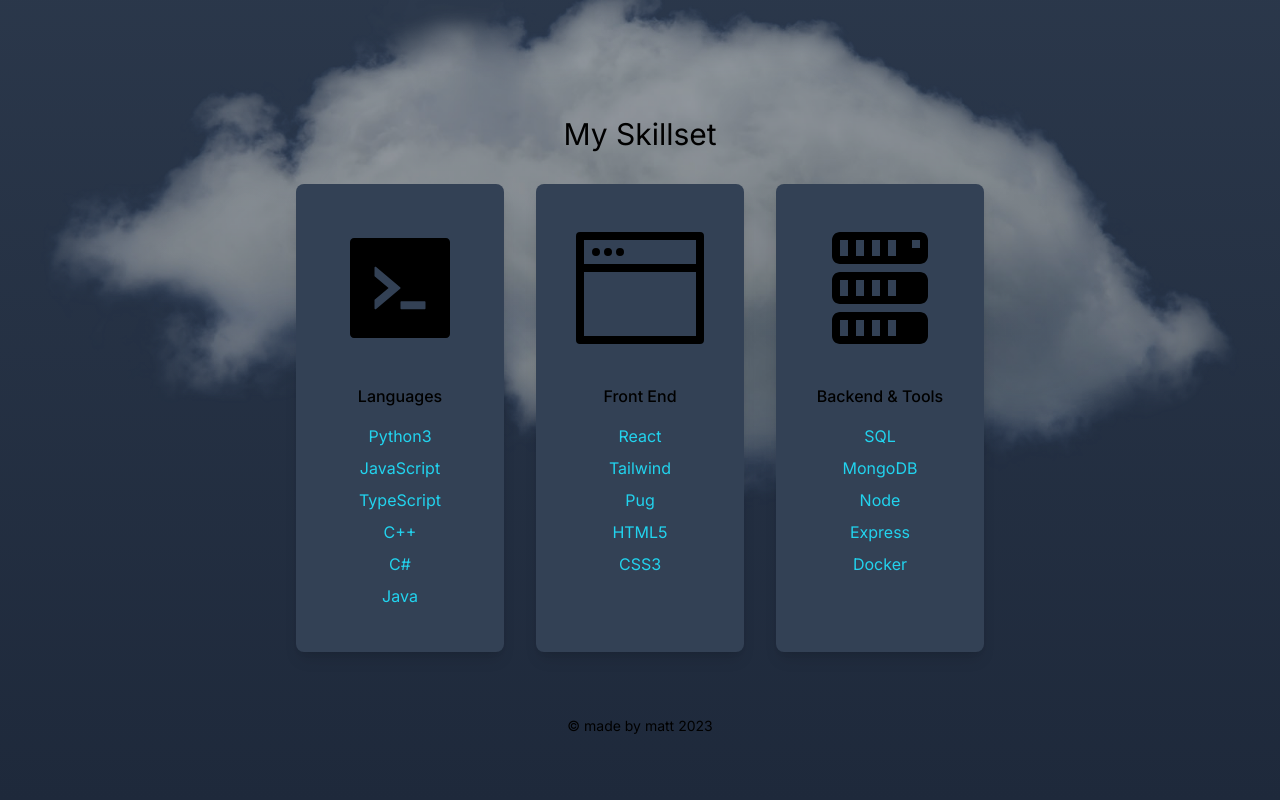
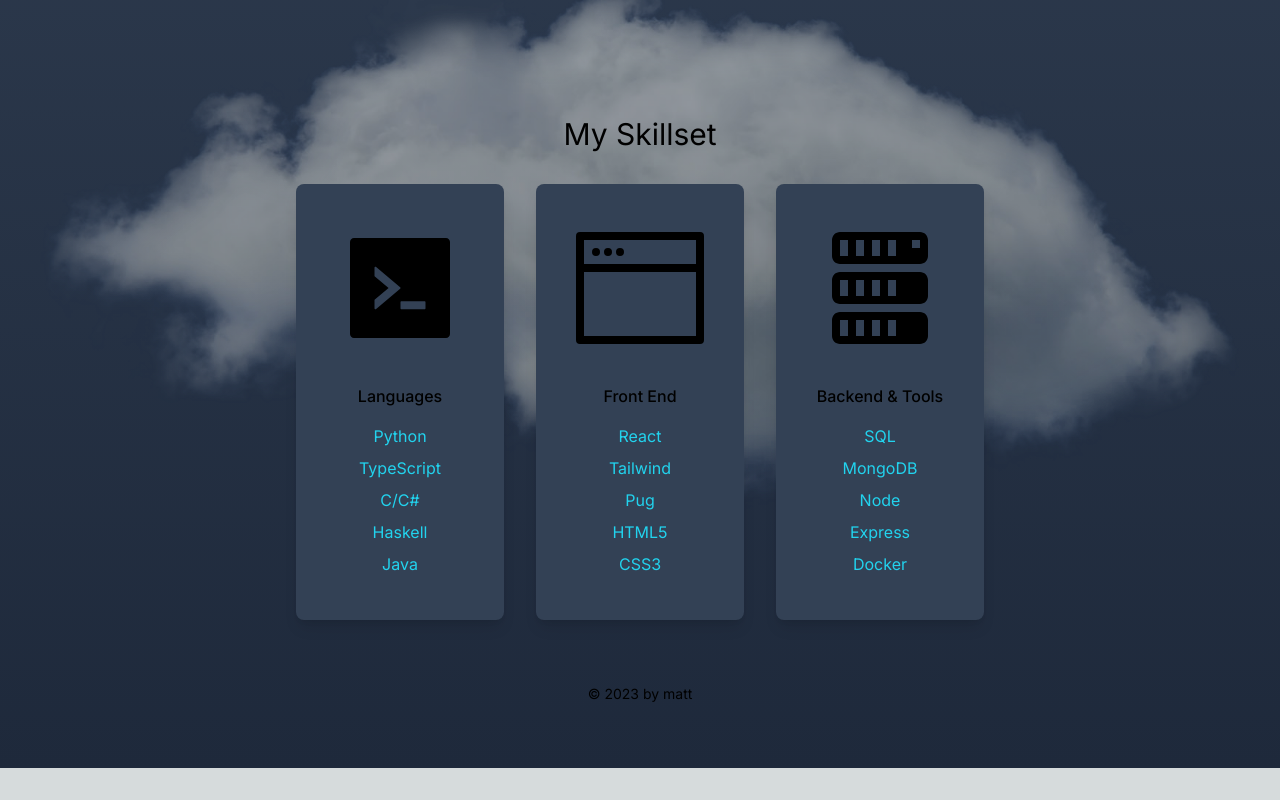
Before and after one commit to mattwyd/mattwyd.github.io, a Next.js app: page / in a window 1280 px wide. Shown: the part 558-1358 px from the top of the page. After the commit the page ends 1326 px from the top, so only its background shows below. Built offline with nearby package versions, Linux system fonts and the light colour scheme.

Commit message:
language updates

```diff
--- a/src/app/page.tsx
+++ b/src/app/page.tsx
@@ -69,19 +69,19 @@
             <AiFillCode className = 'justify-center text-9xl' />
             <h3 className='text-l font-medium pt-8 py-3'>Languages</h3>
 
-            <p className='py-1 text-cyan-400'>Python3</p>
-            <p className='py-1 text-cyan-400'>JavaScript</p>
+            <p className='py-1 text-cyan-400'>Python</p>
             <p className='py-1 text-cyan-400'>TypeScript</p>
-            <p className='py-1 text-cyan-400'>C++</p>
-            <p className='py-1 text-cyan-400'>C#</p>
+            <p className='py-1 text-cyan-400'>C/C#</p>
+            <p className='py-1 text-cyan-400'>Haskell</p> {/*change this to rust one day*/}
             <p className='py-1 text-cyan-400'>Java</p>
+
           </div>
 
           <div className='text-center justify-center items-center bg-slate-700 shadow-lg p-10 rounded-lg'>
             <BsWindowFullscreen className = 'justify-center text-9xl' />
             <h3 className='text-l font-medium pt-8 py-3'>Front End</h3>
 
-            <p className='py-1 text-cyan-400'>React</p>
+            <p className='text-bold py-1 text-cyan-400'>React</p>
             <p className='py-1 text-cyan-400'>Tailwind</p>
             <p className='py-1 text-cyan-400'>Pug</p>
             <p className='py-1 text-cyan-400'>HTML5</p>
@@ -170,7 +170,7 @@
 <footer className=" py-16">
   <div className="container mx-auto">
     <div className="flex justify-center">
-      <p className="text-sm">&copy; made by matt 2023 </p>
+      <p className="text-sm">&copy; 2023 by matt</p>
     </div>
   </div>
 </footer>
```
